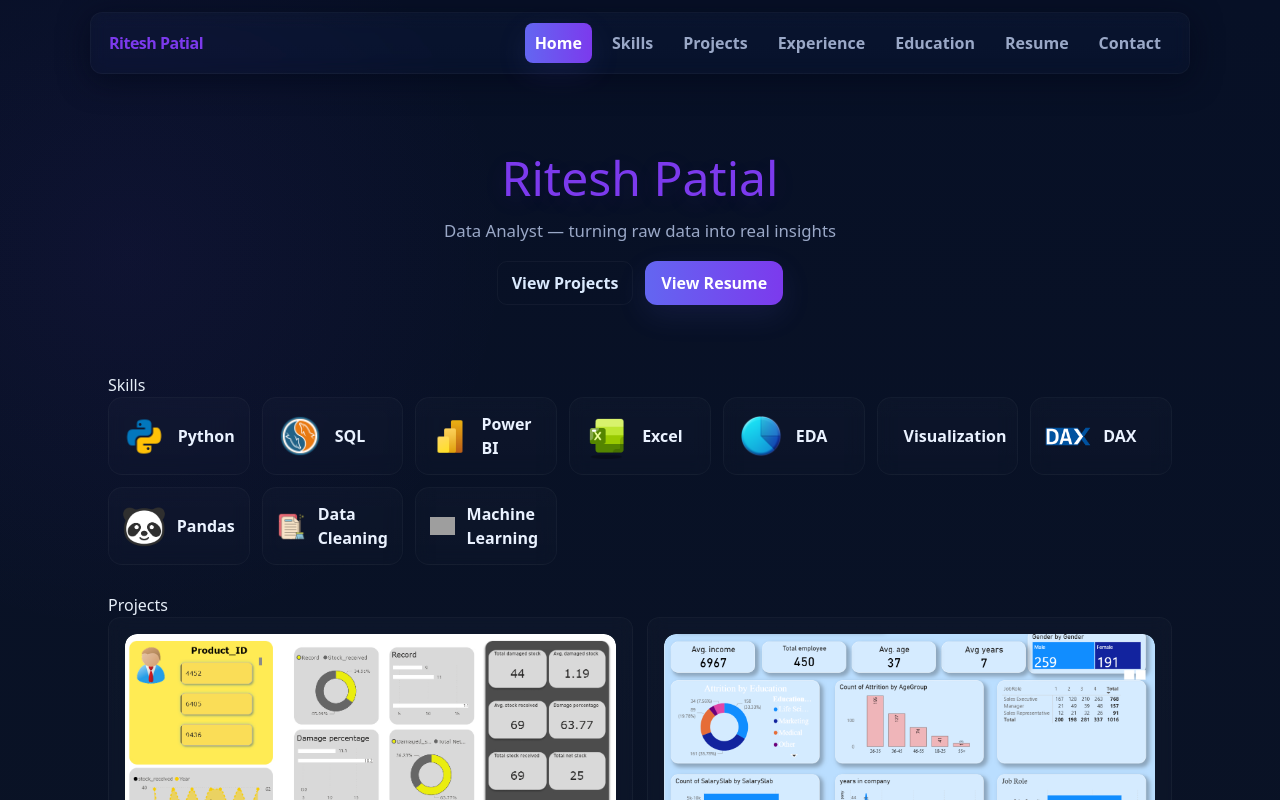
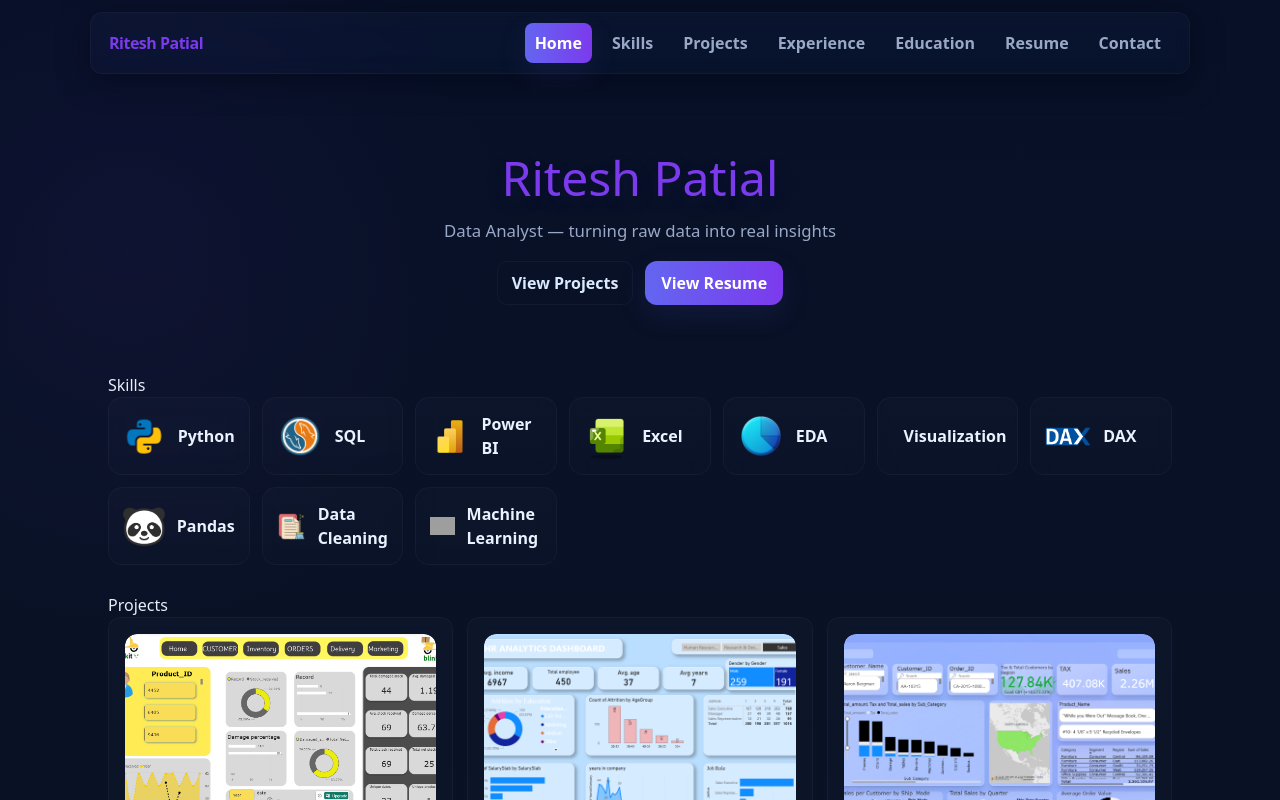
Before and after one commit to riteshpatial/Ritesh_Portfolio, a React (Create React App) app: page / in a window 1280 px wide. Both pictures are taken after a click on the button "Enter Portfolio". Shown: the top 800 px of the page. Built offline with nearby package versions, Linux system fonts and the light colour scheme; grey boxes are pictures that could not be loaded.

Commit message:
Added Sales Analytics Power BI project

```diff
--- a/src/Portfolio.js
+++ b/src/Portfolio.js
@@ -98,6 +98,20 @@ export default function Portfolio() {
         "https://app.powerbi.com/view?r=eyJrIjoiZmVlNmFkMmItOWRmMy00MTFjLTk5MjUtM2JmOWM0ZDNiYzVmIiwidCI6IjQ5OWE3ZGIxLTkwODUtNGE1My05OTNkLTA0ODMyMmY0YzgxMSJ9&pageName=5bf04c68966509bcde4b",
       img: process.env.PUBLIC_URL + "/hr_analytics.png",
     },
+    {
+  id: "sales_dashboard",
+  title: "Sales Analytics Dashboard",
+  year: "2025",
+  tags: ["Power BI", "Sales", "KPIs"],
+  short: "Sales performance dashboard with revenue, profit & regional insights.",
+  long:
+    "Designed a comprehensive Power BI dashboard for sales analytics, tracking KPIs such as revenue, profit, top-performing products, and regional performance. Included drill-downs and dynamic filters for deeper business insights.",
+  visualLink:
+    "https://app.powerbi.com/view?r=eyJrIjoiOGIzOTg3MGEtOTY5Yi00MjhlLTg5YWItNmJmZDExOTk1MjZhIiwidCI6IjQ5OWE3ZGIxLTkwODUtNGE1My05OTNkLTA0ODMyMmY0YzgxMSJ9",
+
+  img: process.env.PUBLIC_URL + "/sales_dashboard.png",
+},
+
   ];
 
   const [modalOpen, setModalOpen] = useState(false);
```
Also changed, not shown: public/sales_dashboard.png (added).
